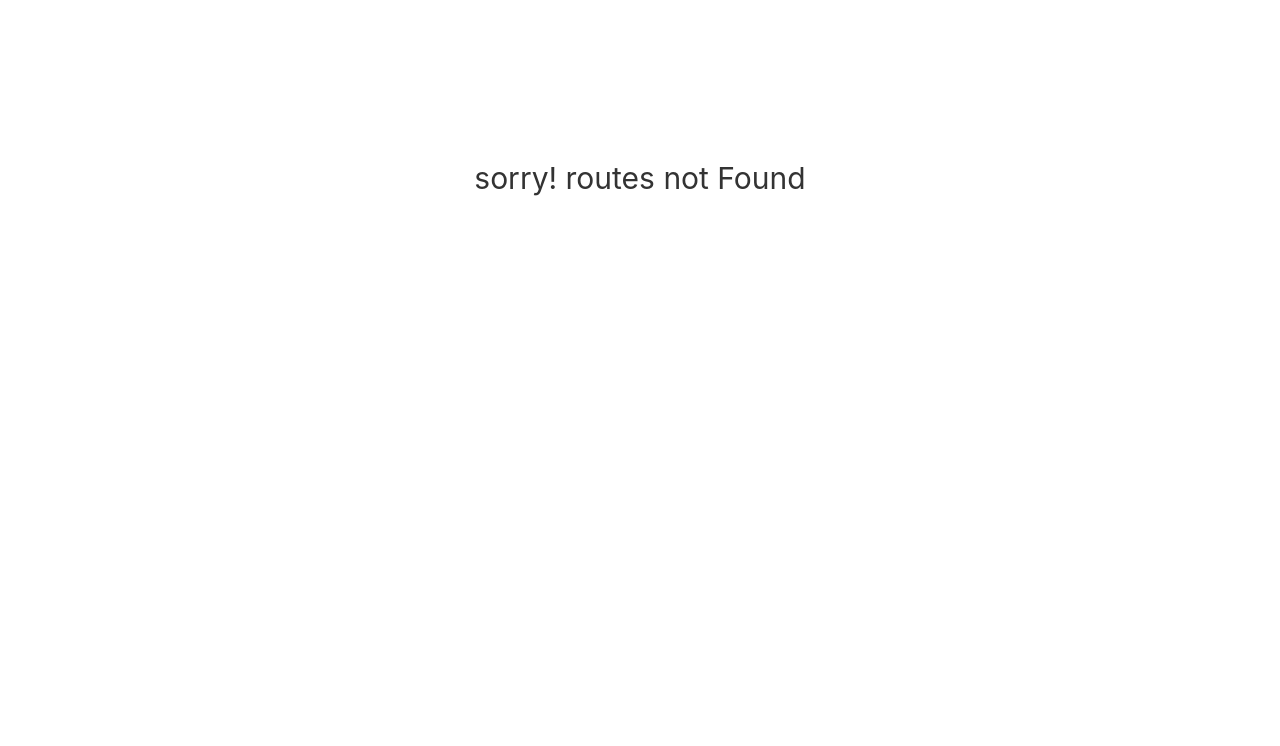
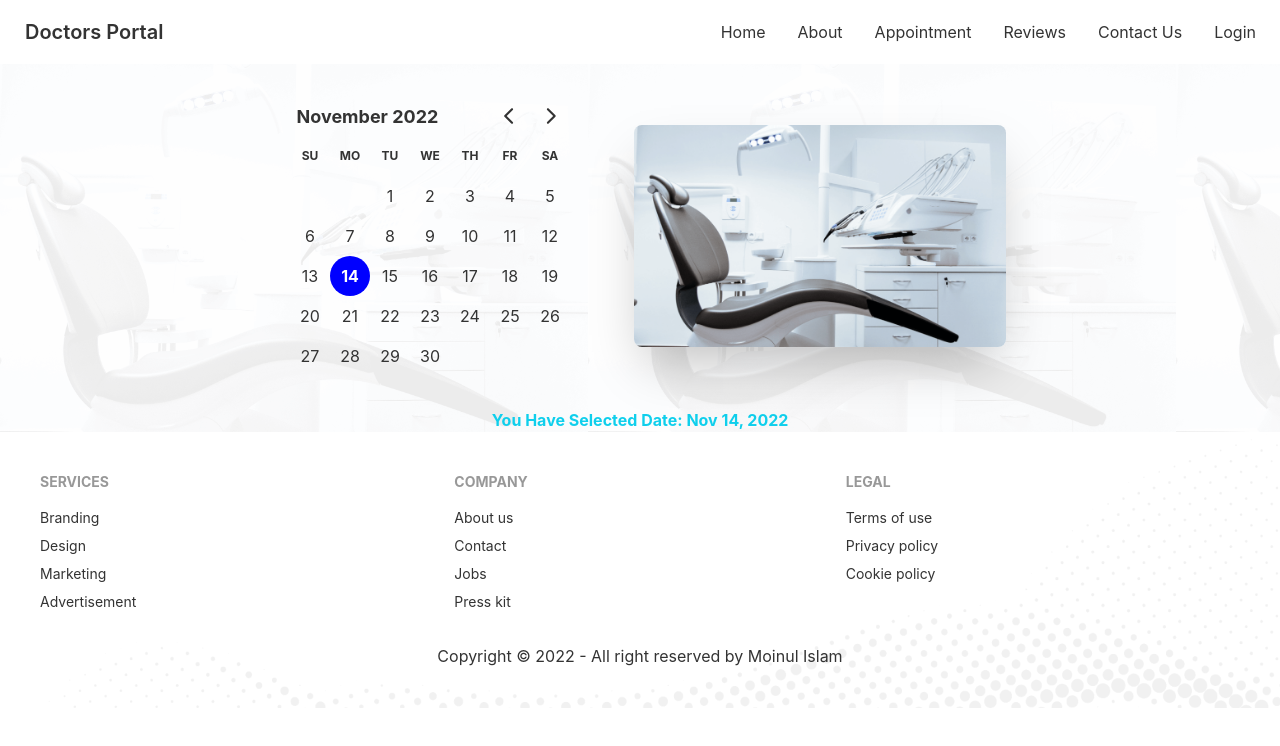
Before and after one commit to MoinulIslam7/Doctors-Portal-Client, a React (Create React App) app: page /appointment in a window 1280 px wide. Before the commit this address had no page. Shown: the top 746 px of the page. Built offline with nearby package versions, Linux system fonts and the light colour scheme.

Commit message:
available appointments added

```diff
--- a/package.json
+++ b/package.json
@@ -7,7 +7,9 @@
     "@testing-library/react": "^13.4.0",
     "@testing-library/user-event": "^13.5.0",
     "daisyui": "^2.39.1",
+    "date-fns": "^2.29.3",
     "react": "^18.2.0",
+    "react-day-picker": "^8.3.6",
     "react-dom": "^18.2.0",
     "react-router-dom": "^6.4.3",
     "react-scripts": "5.0.1",
--- /dev/null
+++ b/src/Pages/Appointment/Appointment.js
@@ -0,0 +1,12 @@
+import React from 'react';
+import AppointmentBanner from './AppointmentBanner';
+
+const Appointment = () => {
+    return (
+       <div>
+        <AppointmentBanner></AppointmentBanner>
+       </div>
+    );
+};
+
+export default Appointment;
--- /dev/null
+++ b/src/Pages/Appointment/AppointmentBanner.js
@@ -0,0 +1,31 @@
+import React, { useState } from 'react';
+import chair from "../../assets/images/chair.png"
+import { DayPicker } from 'react-day-picker';
+import { format } from 'date-fns';
+import bg from "../../assets/images/bg.png"
+
+const AppointmentBanner = () => {
+    const [selectedDate, setSelectedDate] = useState(new Date());
+    return (
+        <header style={{
+            background: `url(${bg})`,
+            backgroundSize: "contain"
+        }}>
+            <div className="hero">
+                <div className="hero-content flex-col lg:flex-row-reverse">
+                    <img src={chair} className="max-w-sm lg:w-1/2 rounded-lg shadow-2xl" alt='dentist chair' />
+                    <div className='mr-8'>
+                        <DayPicker
+                            mode="single"
+                            selected={selectedDate}
+                            onSelect={setSelectedDate}
+                        />
+                    </div>
+                </div>
+            </div>
+            <p className='text-center text-primary font-bold'>You Have Selected Date: {format(selectedDate, 'PP')}</p>
+        </header>
+    );
+};
+
+export default AppointmentBanner;
--- /dev/null
+++ b/src/Pages/Appointment/AvailableAppointments.js
@@ -0,0 +1,11 @@
+import React from 'react';
+
+const AvailableAppointments = () => {
+    return (
+        <div>
+
+        </div>
+    );
+};
+
+export default AvailableAppointments;
--- a/src/Pages/Home/Home.js
+++ b/src/Pages/Home/Home.js
@@ -12,7 +12,8 @@
     return (
         <section >
             <div style={{
-                background: `url(${bg})`
+                background: `url(${bg})`,
+                backgroundSize: "contain"
             }} className='mx-5'>
                 <Banner></Banner>
                 <InfoCards></InfoCards>
--- a/src/index.js
+++ b/src/index.js
@@ -3,6 +3,7 @@
 import './index.css';
 import App from './App';
 import reportWebVitals from './reportWebVitals';
+import 'react-day-picker/dist/style.css';
 
 const root = ReactDOM.createRoot(document.getElementById('root'));
 root.render(
```
Also changed, not shown: src/Routes/Routes.js (+6 -1 lines), 1 other file (tests, documents, lock files or other folders).
